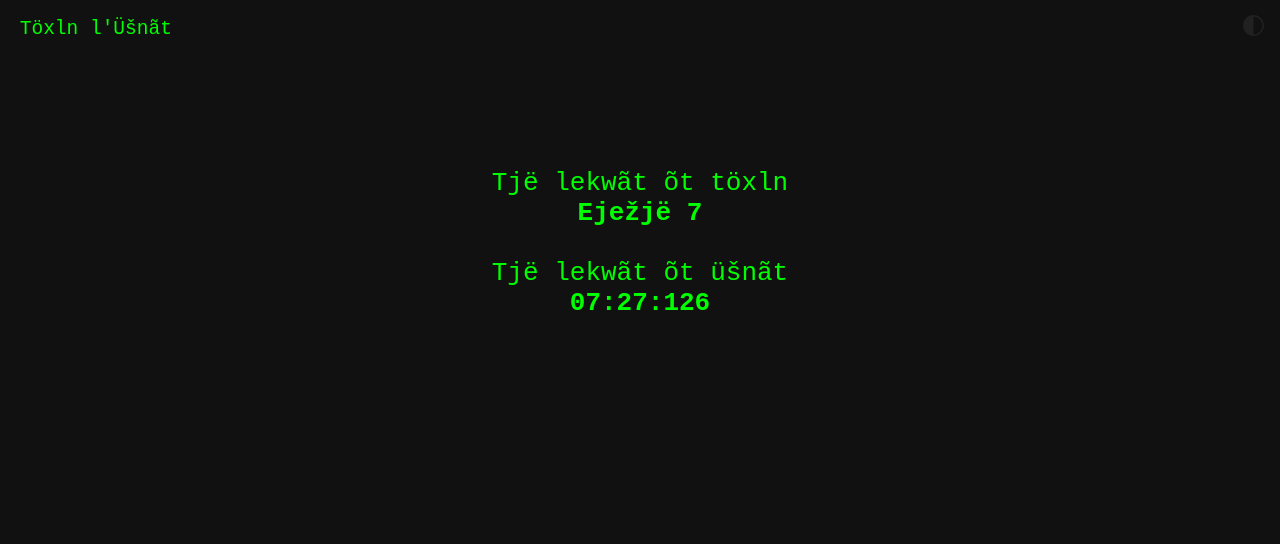
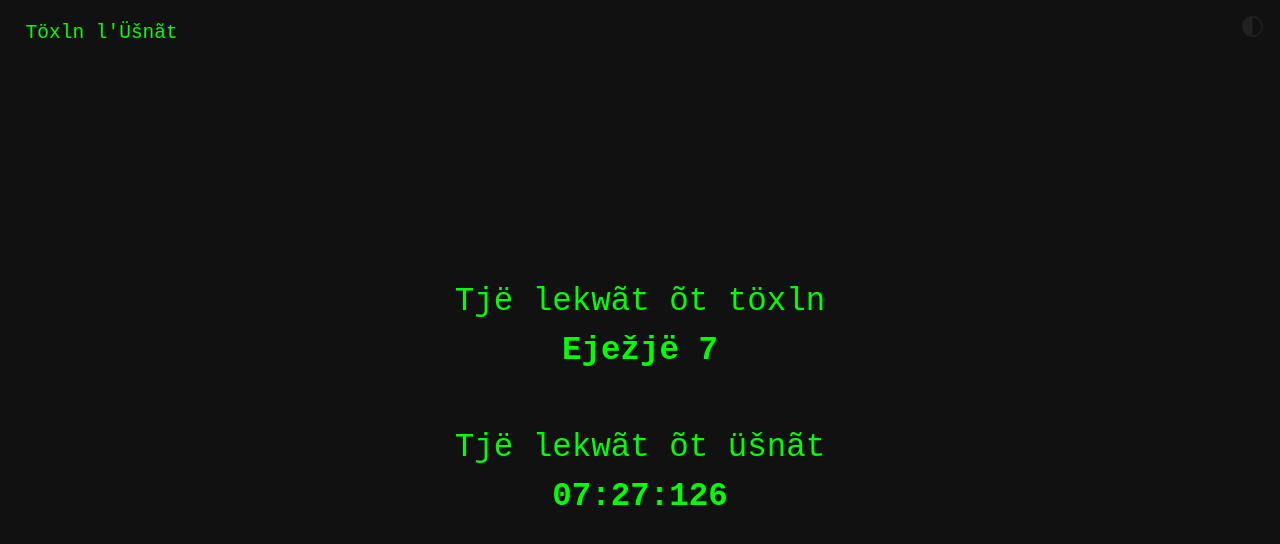
Before and after one commit to Jat286/tu, a plain HTML site: page index.html in a window 1280 px wide. Drawn offline with Linux system fonts and the light colour scheme.

Commit message:
Update index.html

```diff
--- a/index.html
+++ b/index.html
@@ -3,16 +3,37 @@
 <head>
   <meta charset="UTF-8">
   <title>Töxln l'Üšnãt</title>
+  <meta name="viewport" content="width=device-width, initial-scale=1.0">
   <link rel="icon" type="image/x-icon" href="favicon.ico">
   <style>
-    body {
+    html, body {
+      margin: 0;
+      padding: 0;
+      height: 100%;
       font-family: monospace;
       background-color: #111;
       color: #0f0;
-      font-size: 2em;
+      transition: background-color 0.3s, color 0.3s;
+    }
+
+    body {
+      display: flex;
+      flex-direction: column;
+      align-items: center;
+      justify-content: center;
       text-align: center;
-      padding-top: 20vh;
-      transition: background-color 0.3s, color 0.3s;
+    }
+
+    #conworld-time {
+      font-size: clamp(1.5rem, 5vw, 2.5rem); /* Responsive font size */
+      line-height: 1.5;
+      max-width: 90vw;
+      opacity: 1;
+      transition: opacity 0.2s ease-in-out;
+    }
+
+    .tick {
+      opacity: 0.5;
     }
 
     .light-mode {
@@ -24,10 +45,10 @@
       position: absolute;
       top: 10px;
       right: 10px;
-      font-size: 0.25em;
+      font-size: 0.75rem;
       padding: 0.4em 0.5em;
       background: none;
-      border: 0px solid currentColor;
+      border: none;
       border-radius: 20px;
       color: inherit;
       cursor: pointer;
@@ -38,15 +59,19 @@
       background-color: rgba(0, 255, 0, 0.1);
     }
 
+    .light-mode #toggle-button:hover {
+      background-color: rgba(0, 0, 0, 0.05);
+    }
+
 .toggle-button1 {
   position: absolute;
-      font-family: monospace;
   top: 10px;
   left: 10px;
-      font-size: 0.75em;
-      padding: 0.4em 0.5em;
+  font-family: monospace;
+  font-size: 1.5rem; /* Increased from 1rem */
+  padding: 0.6em 0.8em; /* More padding for a bigger feel */
   background: none;
-      border: 0px solid currentColor;
+  border: none;
   border-radius: 20px;
   color: inherit;
   cursor: pointer;
@@ -56,25 +81,14 @@
     .toggle-button1:hover {
       background-color: rgba(0, 255, 0, 0.1);
     }
-
-    .light-mode #toggle-button:hover {
-      background-color: rgba(0, 0, 0, 0.05);
-    }
-
-    #conworld-time {
-      opacity: 1;
-      transition: opacity 0.2s ease-in-out;
-    }
-
-    .tick {
-      opacity: 0.5;
-    }
   </style>
 </head>
 <body>
-  <button id="toggle-button"><svg height="25" width="25" xmlns="image.svg">
+  <button id="toggle-button">
+    <svg height="25" width="25" xmlns="image.svg">
       <image height="25" width="25" href="dl.svg" />
-</svg></button>
+    </svg>
+  </button>
   <button class="toggle-button1">Töxln l'Üšnãt</button>
   <div id="conworld-time"></div>
 
@@ -88,7 +102,6 @@
     const CONWORLD_SECONDS_PER_HOUR = CONWORLD_MINUTES_PER_HOUR * CONWORLD_SECONDS_PER_MINUTE;
     const CONWORLD_SECONDS_PER_DAY = CONWORLD_HOURS_PER_DAY * CONWORLD_SECONDS_PER_HOUR;
 
-    // Month names with only first letter capitalized
     const MONTHS = [
       { name: "+", days: 3 },
       { name: "Sűljë", days: 48 },
@@ -132,7 +145,6 @@
       const MM = String(minute).padStart(2, '0');
       const SSS = String(second).padStart(3, '0');
 
-      // Animate tick
       display.classList.add('tick');
       setTimeout(() => display.classList.remove('tick'), 100);
 
@@ -142,15 +154,8 @@
     updateConworldTime();
     setInterval(updateConworldTime, 50);
 
-    // Theme toggle with localStorage
+    // Theme toggle
     const toggleButton = document.getElementById('toggle-button');
-
-    function applyTheme(theme) {
-      document.body.classList.toggle('light-mode', theme === 'light');
-      localStorage.setItem('theme', theme);
-    }
-
-    // Initial theme from localStorage
     const savedTheme = localStorage.getItem('theme') || 'dark';
     applyTheme(savedTheme);
 
@@ -158,6 +163,11 @@
       const isLight = document.body.classList.contains('light-mode');
       applyTheme(isLight ? 'dark' : 'light');
     });
+
+    function applyTheme(theme) {
+      document.body.classList.toggle('light-mode', theme === 'light');
+      localStorage.setItem('theme', theme);
+    }
   </script>
 </body>
 </html>
```
Lines whose indentation alone changed are shown as unchanged.
